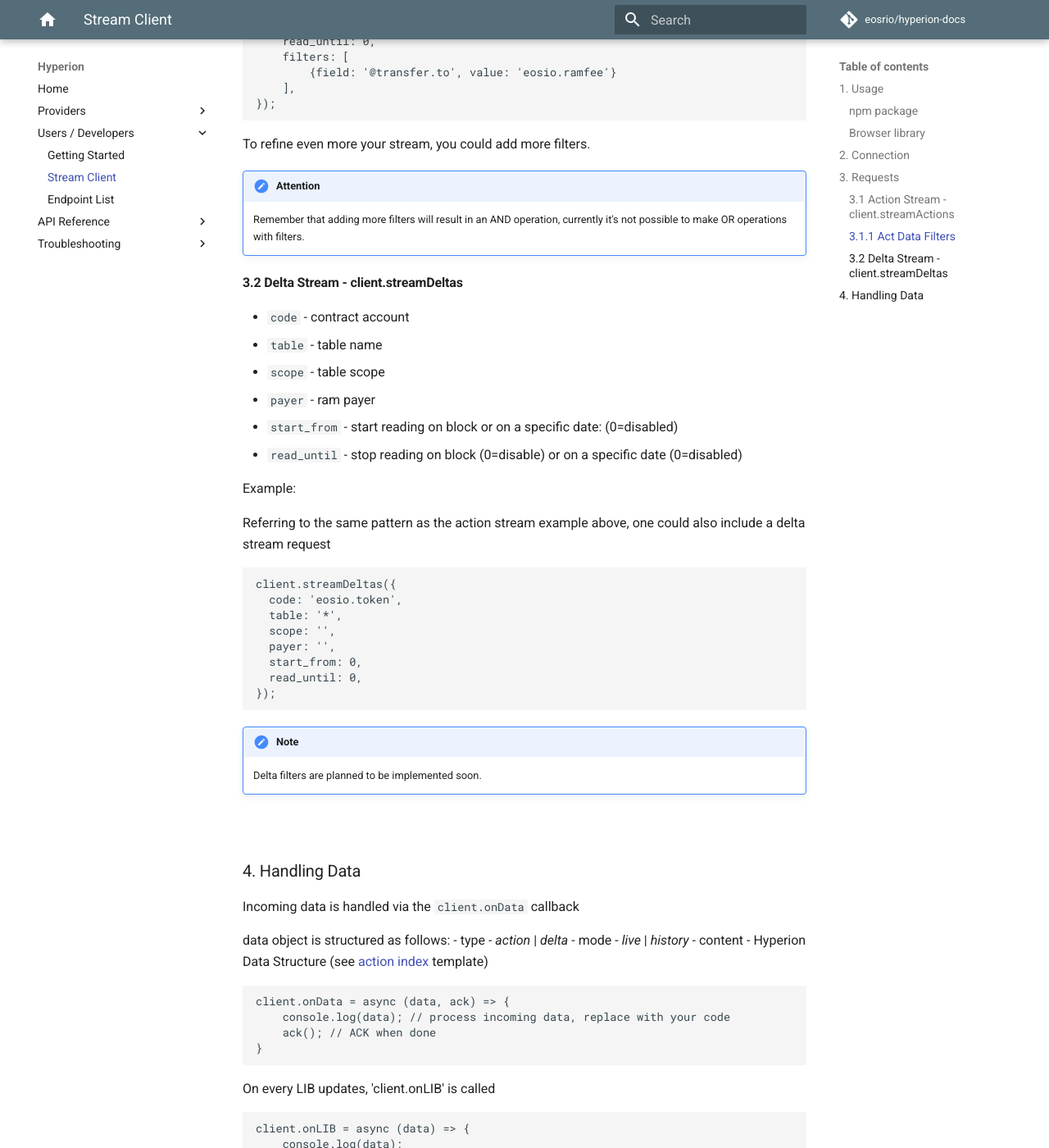
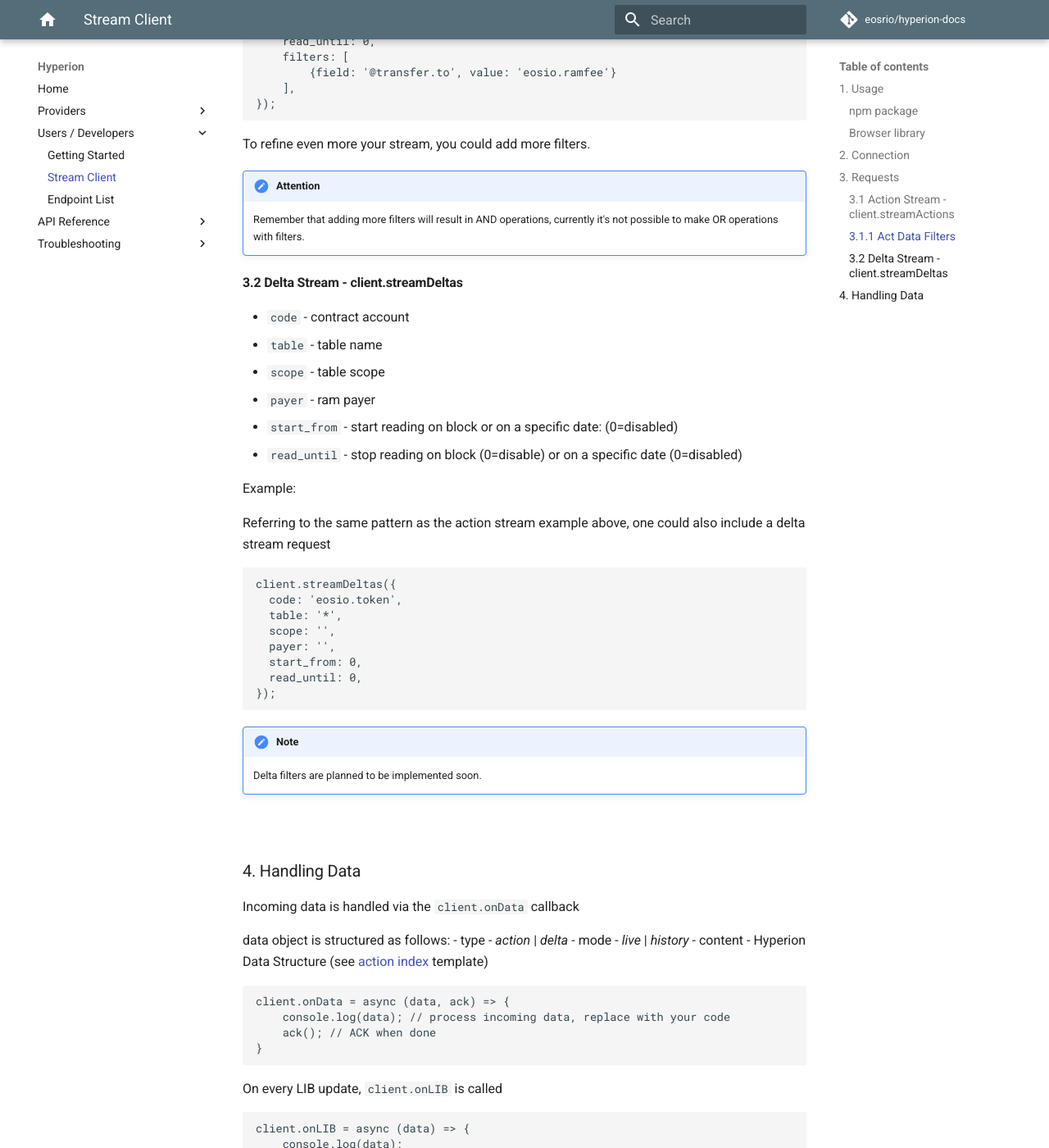
Before and after one commit to eosrio/hyperion-docs, an MkDocs documentation site: the page built from docs/stream_client.md, in a window 1280 px wide and 1400 px high, scrolled down 2673 px. Shown: the whole window at 82% size. Built offline with MkDocs 1.6.1 and Material for MkDocs 9.7.7, drawn with Linux system fonts in a browser that asks for light colours; comment, search, counter and statistics services are not loaded; some of the changed text lies outside the part shown.

Commit message:
Update stream_client.md

````diff
--- a/docs/stream_client.md
+++ b/docs/stream_client.md
@@ -124,7 +124,7 @@
 To refine even more your stream, you could add more filters.
 
 !!! attention
-    Remember that adding more filters will result in an AND operation, currently it's not possible to make OR operations with filters.
+    Remember that adding more filters will result in AND operations, currently it's not possible to make OR operations with filters.
 
 
 #### 3.2 Delta Stream - client.streamDeltas
@@ -171,14 +171,15 @@
 }
 ```
 
-On every LIB updates, 'client.onLIB' is called
+On every LIB update, `client.onLIB` is called
+
 ```javascript
 client.onLIB = async (data) => {
     console.log(data);
 }
 ```
 
-You can also look for forks, using the "client.onFork" callback
+You can also look for forks, using the `client.onFork` callback
 ```javascript
 client.onFork = async (data) => {
     console.log(data); // process when a there is a fork
````
